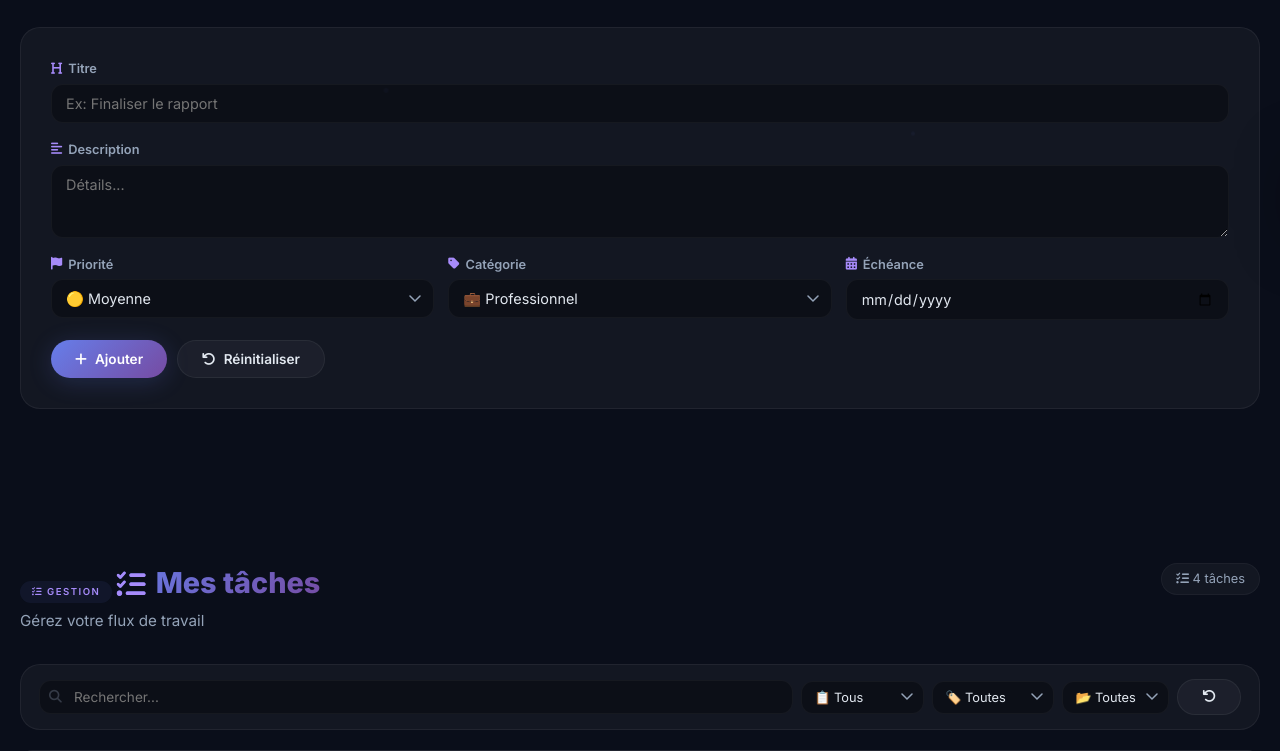
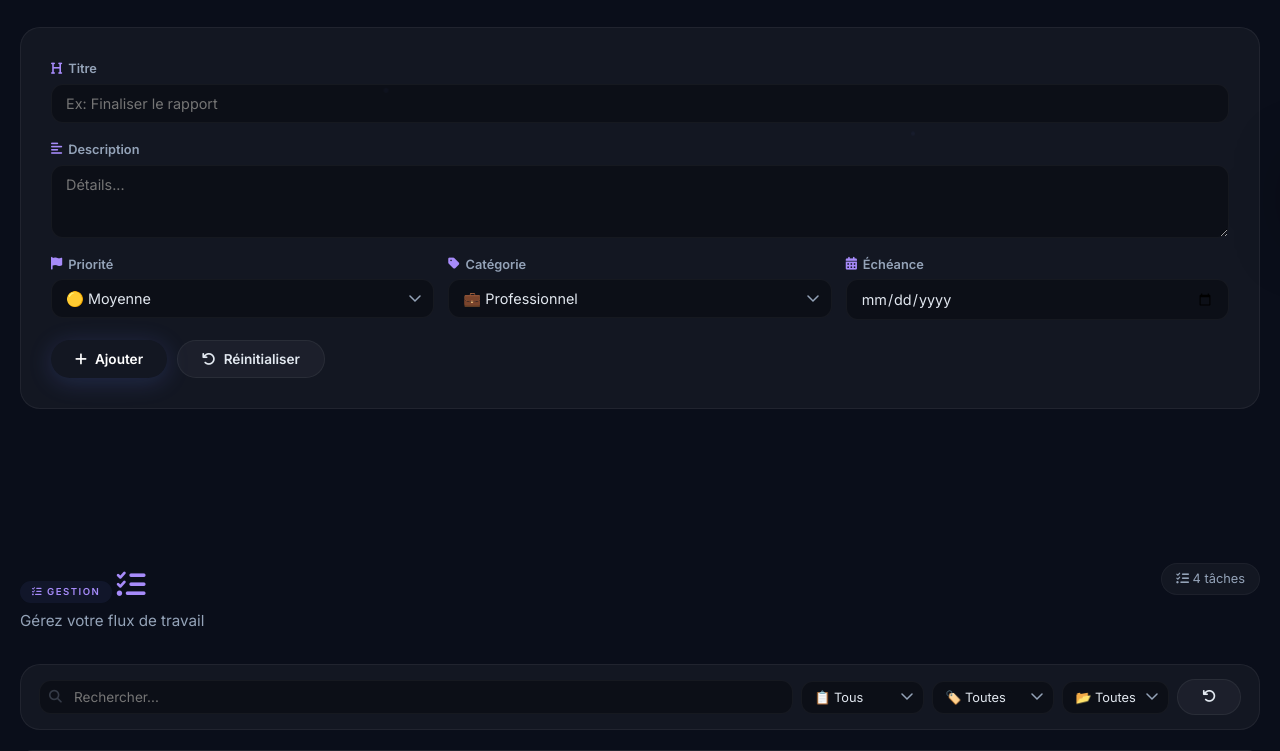
Before and after one commit to mcoulibalu-stack/TaskFlow-Pro, a plain HTML site: page index.html in a window 1280 px wide. Shown: the part 567-1318 px from the top of the page. Drawn offline with Linux system fonts and the light colour scheme.

Commit message:
Update gradient-main variable in style.css

```diff
--- a/style.css
+++ b/style.css
@@ -6,7 +6,7 @@
     --primary-dark: #0a0e1a;
     --card-bg: rgba(255, 255, 255, 0.04);
     --card-border: rgba(255, 255, 255, 0.06);
-    --gradient-main: linear-gradient(135deg, #667eea 0%, #764ba2 100%);
+    --gradient-main: linear-gradient( #05199d 100%);
     --gradient-green: linear-gradient(135deg, #34d399 0%, #059669 100%);
     --gradient-gold: linear-gradient(135deg, #f6d365 0%, #fda085 100%);
     --color-accent: #a78bfa;
```
